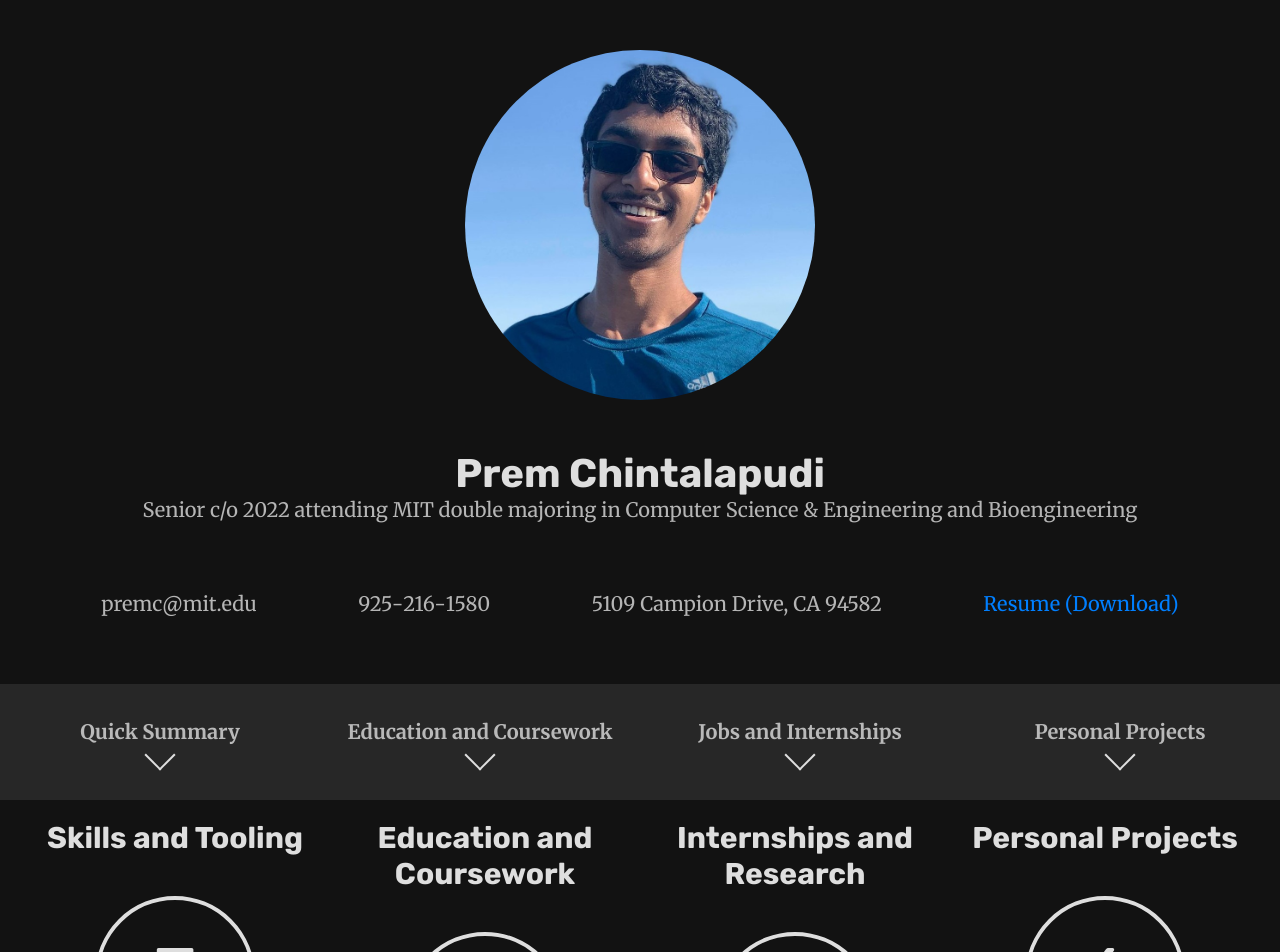
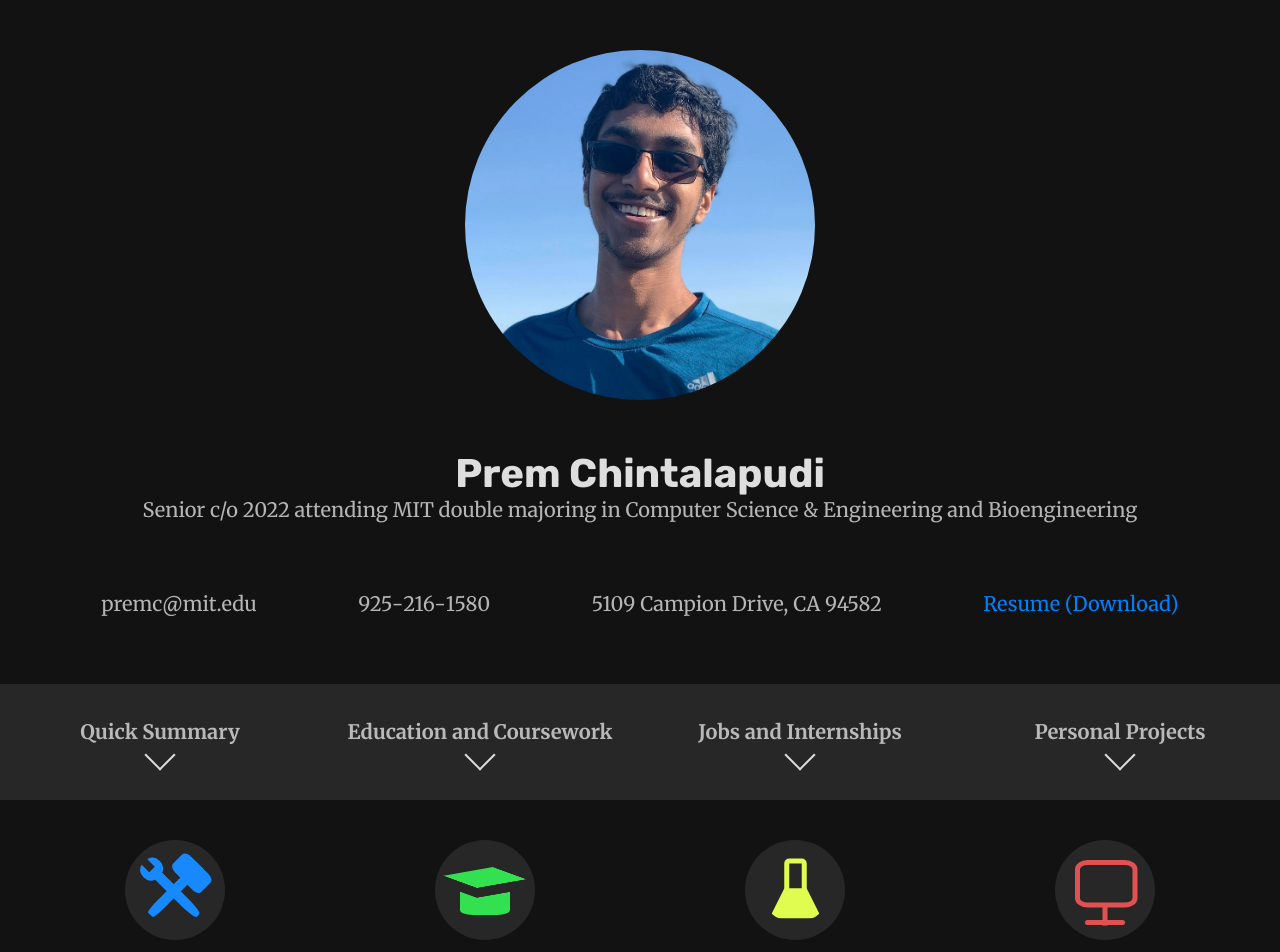
Before and after one commit to pchintalapudi/website-dev, a Vue app: page / in a window 1280 px wide. Shown: the top 952 px of the page. Built offline with nearby package versions, Linux system fonts and the light colour scheme.

Commit message:
New icons

```diff
--- a/src/components/Summary.vue
+++ b/src/components/Summary.vue
@@ -1,22 +1,34 @@
 <template>
     <article id="summary">
         <section>
-            <h2>Skills and Tooling</h2>
+            <a class="linkable">
+                <b class="icon"><tools :color="'blue'"></tools></b>
+                <h2>Skills and Tooling</h2>
+            </a>
             <numbered-stat :name="'Coding Languages'" :number="7" :subtext="'C++, Java, C, Python, Typescript, Javascript, MATLAB'"></numbered-stat>
             <numbered-stat :name="'Focus Areas'" :number="3" :subtext="'Intuitive Interfaces, Robust System Design, High Performance Standards'"></numbered-stat>
         </section>
         <section>
-            <h2>Education and Coursework</h2>
+            <a class="linkable">
+                <b class="icon"><graduation-cap :color="'green'"></graduation-cap></b>
+                <h2>Education and Coursework</h2>
+            </a>
             <numbered-stat :name="'Undergraduate Majors'" :number="2" :subtext="'Computer Science Engineering and Bioengineering'"></numbered-stat>
-            <numbered-stat :name="'Classes'" :number="34" :subtext="'Design, Engineering, Maths, Sciences'"></numbered-stat>
+            <numbered-stat :name="'Classes'" :number="34" :subtext="'Engineering, Science, Math, Design'"></numbered-stat>
         </section>
         <section>
-            <h2>Internships and Research</h2>
+            <a class="linkable">
+                <b class="icon"><flask :color="'yellow'"></flask></b>
+                <h2>Internships and Research</h2>
+            </a>
             <numbered-stat :name="'Internships'" :number="4" :subtext="'NVIDIA, doc.ai, McAfee, Sandia National Labs'"></numbered-stat>
             <numbered-stat :name="'Research Groups'" :number="4" :subtext="'Gertler Lab, Sandia National Labs, Blainey Lab, JuliaLab'"></numbered-stat>
         </section>
         <section>
-            <h2>Personal Projects</h2>
+            <a class="linkable">
+                <b class="icon"><monitor :color="'red'"></monitor></b>
+                <h2>Personal Projects</h2>
+            </a>
             <numbered-stat :name="'Major Projects'" :number="6" :subtext="'Long Project Lifetimes and Large Feature Sets'"></numbered-stat>
             <numbered-stat :name="'Websites'" :number="3" :subtext="'MakeMIT 2019 & 2020, LMF 2020-present, This Website'"></numbered-stat>
         </section>
@@ -25,10 +37,18 @@
 <script lang="ts">
 import { defineComponent } from 'vue'
 import NumberedStat from './subcomponents/NumberedStat.vue';
+import GraduationCap from './icons/GraduationCap.vue';
+import Tools from './icons/Tools.vue';
+import Monitor from './icons/Monitor.vue';
+import Flask from './icons/Flask.vue';
 
 export default defineComponent({
     components: {
-        NumberedStat
+        NumberedStat,
+        GraduationCap,
+        Tools,
+        Monitor,
+        Flask
     },
     setup() {
 
@@ -45,5 +65,29 @@ export default defineComponent({
 #summary > * {
     flex: 1;
     text-align: center;
+    align-items: center;
+}
+.icon {
+    width: 100px;
+    height: 100px;
+    justify-content: center;
+    align-items: center;
+    position: relative;
+    margin: 20px;
+}
+.icon > * {
+    transform: scale(2.5);
+}
+.icon::after {
+    content: "";
+    position: absolute;
+    width: 100%;
+    height: 100%;
+    background-color: rgba(var(--fg-color), 0.1);
+    border-radius: 50%;
+}
+.linkable {
+    cursor: pointer;
+    align-items: center;
 }
 </style>
--- /dev/null
+++ b/src/components/icons/Flask.vue
@@ -0,0 +1,42 @@
+<template>
+    <i :class="['flask', color]"></i>
+</template>
+<script lang="ts">
+import { defineComponent } from 'vue'
+
+export default defineComponent({
+    props: {
+        color: String
+    }
+})
+</script>
+<style scoped>
+.flask {
+    box-sizing: content-box;
+    position: absolute;
+    height: 0;
+    width: 9px;
+    bottom: 35%;
+    left: 0;
+    right: 0;
+    margin: auto;
+    border: 6px solid transparent;
+    border-bottom: 12px solid var(--color);
+    border-bottom-left-radius: 5px;
+    border-bottom-right-radius: 5px;
+}
+.flask::after {
+    position: absolute;
+    content: "";
+    margin: auto;
+    left: 0;
+    right: 0;
+    top: 0;
+    transform: translateY(calc(2px - 100%));
+    width: 5px;
+    height: 10px;
+    border: solid 2px var(--color);
+    border-top-left-radius: 2px;
+    border-top-right-radius: 2px;
+}
+</style>
--- /dev/null
+++ b/src/components/icons/GraduationCap.vue
@@ -0,0 +1,40 @@
+<template>
+    <i :class="['graduation-cap', color]"></i>
+</template>
+<script lang="ts">
+import { defineComponent } from 'vue'
+export default defineComponent({
+  props: {
+    color: String
+  }
+});
+</script>
+<style scoped>
+.graduation-cap::before {
+  position: absolute;
+  content: "";
+  background-color: var(--color);
+  transition: background-color 300ms;
+  height: 10px;
+  width: 19.5px;
+  transform: translate(10px, 10px);
+  border-bottom-left-radius: 5px 2px;
+  border-bottom-right-radius: 5px 2px;
+}
+.graduation-cap::after {
+  position: absolute;
+  content: "";
+  height: 10px;
+  width: 20px;
+  background-color: var(--color);
+  box-shadow: -7.5px 5.5px 0 0px rgb(var(--bg-color));
+  transition: background-color 300ms, box-shadow 300ms;
+  transform: translate(10px, 0px) rotate(-10deg) skewX(60deg)
+    rotate3d(1, 0, 0, 45deg);
+}
+.graduation-cap {
+  position: relative;
+  width: 40px;
+  height: 20px;
+}
+</style>
--- /dev/null
+++ b/src/components/icons/Monitor.vue
@@ -0,0 +1,56 @@
+<template>
+  <i :class="['monitor', color]">
+      <i class="content"></i>
+  </i>
+</template>
+<script lang="ts">
+import { defineComponent } from "vue";
+
+export default defineComponent({
+  props: {
+    color: String,
+  },
+});
+</script>
+<style scoped>
+.monitor {
+  width: 40px;
+  height: 40px;
+  position: relative;
+}
+.monitor>.content {
+  position: absolute;
+  top: 20%;
+  left: 0;
+  right: 0;
+  height: 46.875%;
+  width: 62.5%;
+  margin: auto;
+  border-radius: 20%;
+  border: solid 2px var(--color);
+}
+.monitor>.content::after {
+    content:"";
+    position: absolute;
+    left: 0;
+    right: 0;
+    height: 2px;
+    width: 75%;
+    bottom: -62.5%;
+    margin: auto;
+    background-color: var(--color);
+    border-radius: 1px;
+}
+.monitor>.content::before {
+    content: "";
+    position: absolute;
+    left: 0;
+    right: 0;
+    margin: auto;
+    bottom: 0;
+    transform: translateY(125%);
+    height: 50%;
+    width: 2.5px;
+    background-color: var(--color);
+}
+</style>
--- /dev/null
+++ b/src/components/icons/Tools.vue
@@ -0,0 +1,84 @@
+<template>
+  <i :class="['tools', color]">
+    <i class="mallet"></i>
+    <i class="wrench"></i>
+  </i>
+</template>
+<script lang="ts">
+import { defineComponent } from "vue";
+
+export default defineComponent({
+  props: {
+    color: String,
+  },
+});
+</script>
+<style scoped>
+.tools > * {
+  position: absolute;
+  top: 0;
+  left: 0;
+  right: 0;
+  bottom: 0;
+}
+.mallet {
+  margin: auto;
+  width: 10%;
+  top: 15%;
+  bottom: 15%;
+  background-color: var(--color);
+  transform: rotate(45deg);
+  border-bottom-left-radius: 20%;
+  border-bottom-right-radius: 20%;
+}
+.mallet::after {
+  content: "";
+  margin: auto;
+  position: absolute;
+  top: 0;
+  height: 32.5%;
+  left: -150%;
+  width: 400%;
+  background-color: var(--color);
+  border-radius: 20%;
+}
+.tools {
+  width: 40px;
+  height: 40px;
+  position: relative;
+}
+.wrench {
+  width: 10%;
+  top: 20%;
+  bottom: 15%;
+  background-color: var(--color);
+  margin: auto;
+  border-bottom-left-radius: 30%;
+  border-bottom-right-radius: 30%;
+  transform: rotate(-45deg);
+}
+.wrench::after {
+    content: "";
+    left: 0;
+    top: 0;
+    width: 80%;
+    height: 32.5%;
+    transform: translate(112.5%, -50%);
+    background-color: var(--color);
+    border-top-right-radius: 100% 50%;
+    border-bottom-right-radius: 100% 50%;
+    position: absolute;
+}
+.wrench::before {
+    content: "";
+    right: 0;
+    top: 0;
+    width: 80%;
+    height: 32.5%;
+    transform: translate(-112.5%, -50%);
+    background-color: var(--color);
+    border-top-left-radius: 100% 50%;
+    border-bottom-left-radius: 100% 50%;
+    position: absolute;
+}
+</style>
```
Also changed, not shown: package.json (+5 -5 lines), 1 other file (tests, documents, lock files or other folders).
